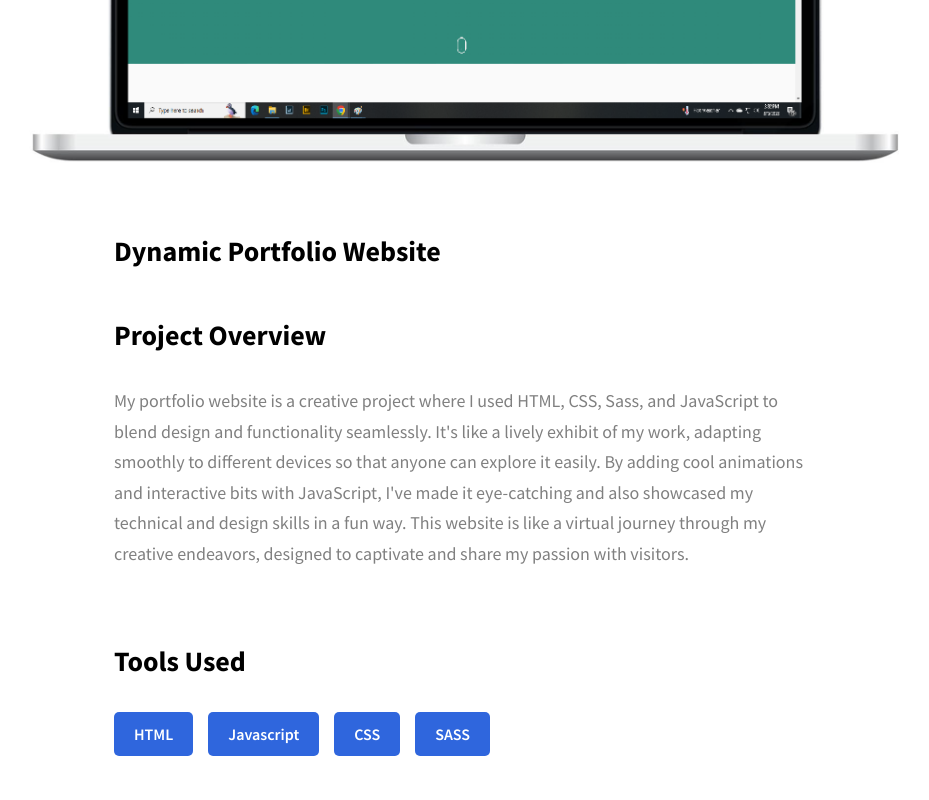
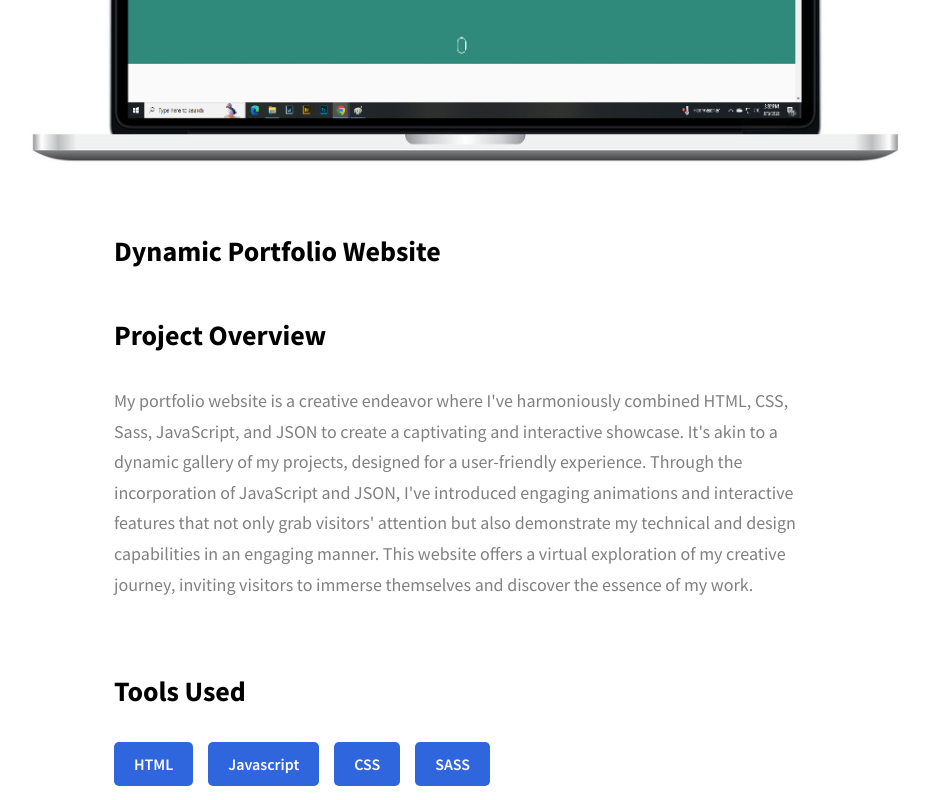
Before and after one commit to WeinartAlcantara/WeinartAlcantara.github.io, a website: page project-4.html in a window 1280 px wide. Shown: the part 420-1220 px from the top of the page, without its empty margins (176-1105 px from the left). Drawn offline with Linux system fonts and the light colour scheme.

Commit message:
Update project-4.html

```diff
--- a/project-4.html
+++ b/project-4.html
@@ -73,7 +73,7 @@
             <div class="project-details__desc">
               <h3 class="project-details__content-title">Dynamic Portfolio Website <br> <br> Project Overview</h3>
               <p class="project-details__desc-para">
-                My portfolio website is a creative project where I used HTML, CSS, Sass, and JavaScript to blend design and functionality seamlessly. It's like a lively exhibit of my work, adapting smoothly to different devices so that anyone can explore it easily. By adding cool animations and interactive bits with JavaScript, I've made it eye-catching and also showcased my technical and design skills in a fun way. This website is like a virtual journey through my creative endeavors, designed to captivate and share my passion with visitors.
+                My portfolio website is a creative endeavor where I've harmoniously combined HTML, CSS, Sass, JavaScript, and JSON to create a captivating and interactive showcase. It's akin to a dynamic gallery of my projects, designed for a user-friendly experience. Through the incorporation of JavaScript and JSON, I've introduced engaging animations and interactive features that not only grab visitors' attention but also demonstrate my technical and design capabilities in an engaging manner. This website offers a virtual exploration of my creative journey, inviting visitors to immerse themselves and discover the essence of my work.
               </p>
             </div>
             <div class="project-details__tools-used">
```
